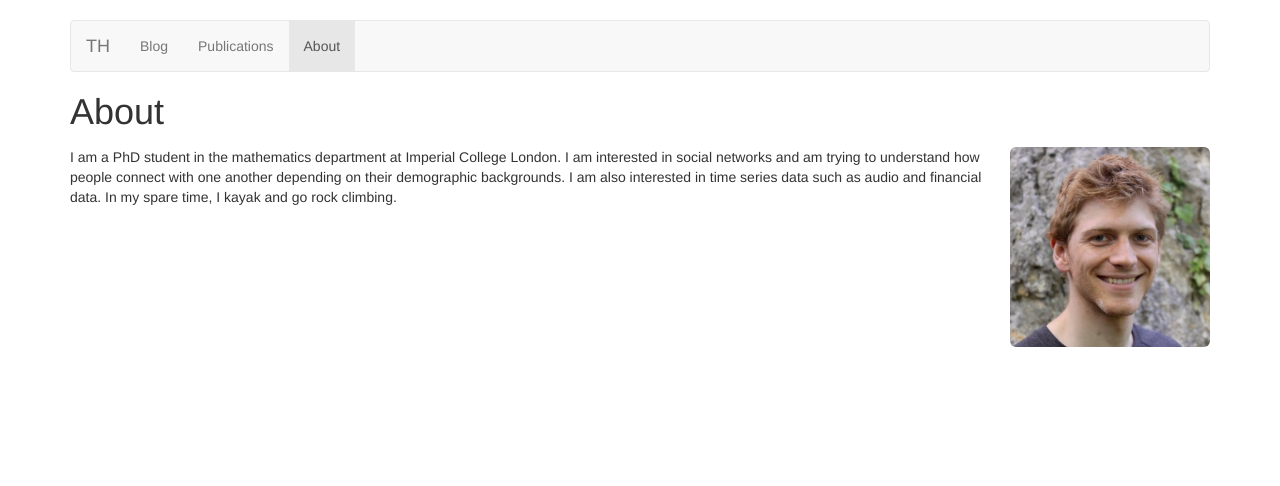
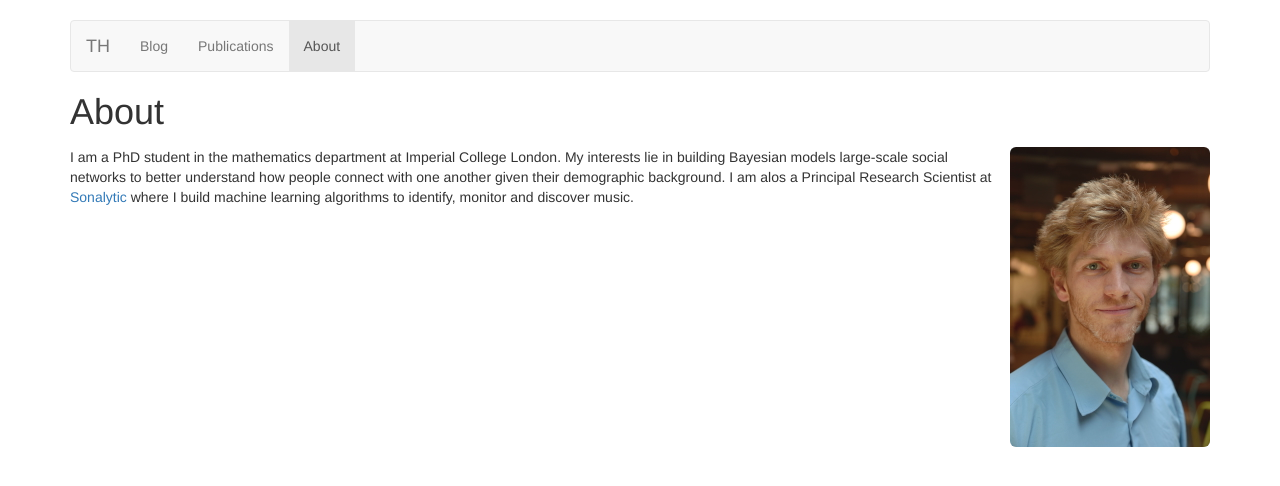
Before and after one commit to tillahoffmann/tillahoffmann.github.io, a Jekyll site: the page built from about.md, in a window 1280 px wide. Shown: the top 486 px of the page. Built offline with Jekyll 4.4.1, drawn with Linux system fonts in a browser that asks for light colours; nearby versions of some CDN libraries.

Commit message:
Update picture.

```diff
--- a/about.md
+++ b/about.md
@@ -8,7 +8,7 @@ order: 99
 
 <div class="media">
     <div class="media-body">
-        I am a PhD student in the mathematics department at Imperial College London. I am interested in social networks and am trying to understand how people connect with one another depending on their demographic backgrounds. I am also interested in time series data such as audio and financial data. In my spare time, I kayak and go rock climbing.
+        I am a PhD student in the mathematics department at Imperial College London. My interests lie in building Bayesian models large-scale social networks to better understand how people connect with one another given their demographic background. I am alos a Principal Research Scientist at <a href="http://www.sonalytic.com/">Sonalytic</a> where I build machine learning algorithms to identify, monitor and discover music.
     </div>
     <a class="media-right" href="#">
         <img class="media-object img-rounded" src="/media/till.jpg" alt="till" style="width: 200px;">
```
Also changed, not shown: media/till.jpg.
